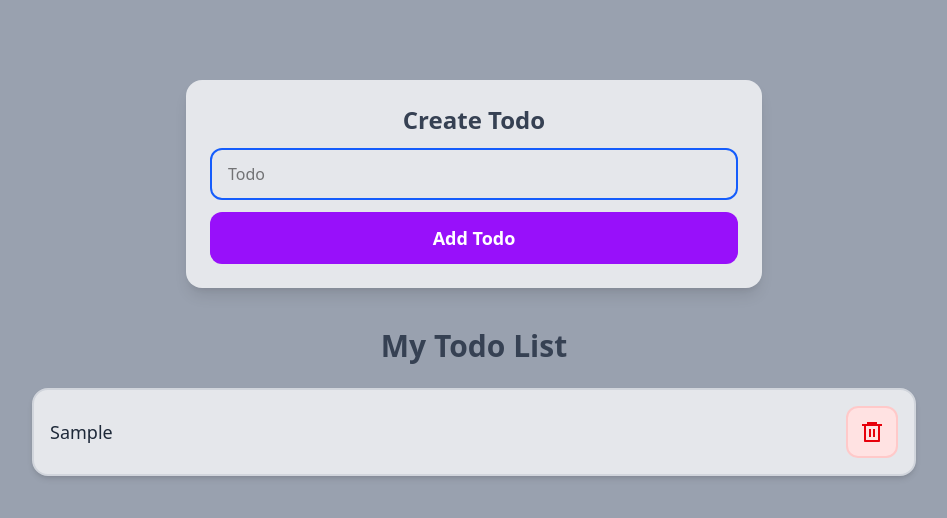
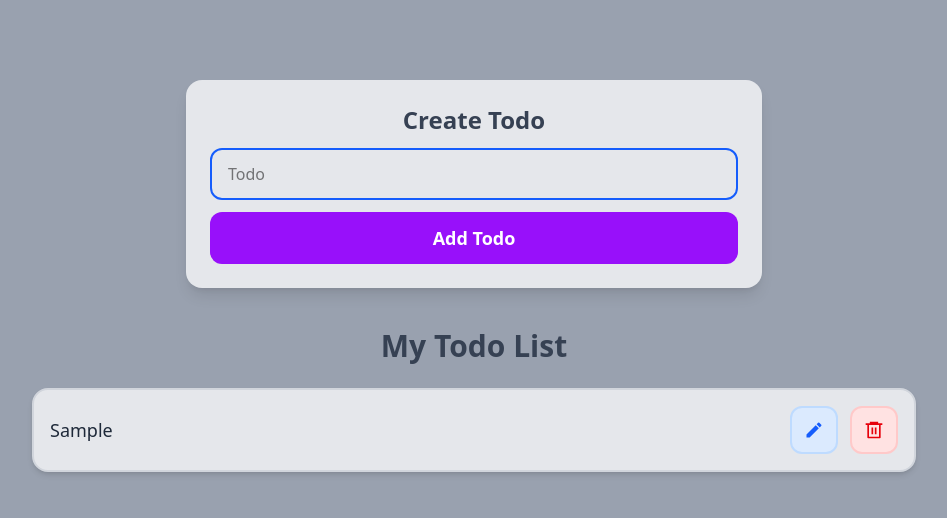
Before and after one commit to alisherwebb/todo-8-dars, a React (Vite) app: page / in a window 1280 px wide. Both pictures are taken after typing "Sample" into the empty fields and a click on the button "Add Todo". Shown: the top 518 px of the page, without its empty margins (166-1113 px from the left). Built offline with nearby package versions, Linux system fonts and the light colour scheme.

Commit message:
yangilanishlar toastlar

```diff
--- a/package.json
+++ b/package.json
@@ -14,6 +14,7 @@
     "@tailwindcss/vite": "^4.1.14",
     "react": "^19.1.1",
     "react-dom": "^19.1.1",
+    "react-hot-toast": "^2.6.0",
     "react-icons": "^5.5.0",
     "react-redux": "^9.2.0",
     "tailwindcss": "^4.1.14",
--- a/src/components/AddTodo.jsx
+++ b/src/components/AddTodo.jsx
@@ -1,6 +1,7 @@
 import React, { useRef } from "react";
 import { useDispatch } from "react-redux";
 import { addTodo } from "../features/todos/todoSlice";
+import toast from "react-hot-toast";
 
 function AddTodo() {
   const inputRef = useRef();
@@ -8,11 +9,15 @@ function AddTodo() {
 
   const handleSubmit = (e) => {
     e.preventDefault();
-    let inputValue = inputRef.current.value.trim();
+    const inputValue = inputRef.current.value.trim();
+
     if (inputValue) {
       dispatch(addTodo(inputValue));
+      toast.success("Yangi todo qo‘shildi!");
+      inputRef.current.value = "";
+    } else {
+      toast.error("Iltimos, todo kiriting!");
     }
-    inputRef.current.value = "";
   };
 
   return (
@@ -40,7 +45,6 @@ function AddTodo() {
         </button>
       </form>
     </div>
-
   );
 }
 
--- a/src/components/TodoList.jsx
+++ b/src/components/TodoList.jsx
@@ -1,14 +1,42 @@
-import React from "react";
+import React, { useState } from "react";
 import { useDispatch, useSelector } from "react-redux";
-import { deleteTodo } from "../features/todos/todoSlice";
+import { deleteTodo, editTodo } from "../features/todos/todoSlice";
 import { RiDeleteBin6Line } from "react-icons/ri";
+import { FaEdit } from "react-icons/fa";
+import toast from "react-hot-toast";
+import { MdEdit } from "react-icons/md";
+
 
 function TodoList() {
   const todos = useSelector((state) => state.todos.todoList);
   const dispatch = useDispatch();
+  const [isModalOpen, setIsModalOpen] = useState(false);
+  const [selectedTodo, setSelectedTodo] = useState(null);
+  const [editedText, setEditedText] = useState("");
+
+  const handleEdit = (todo) => {
+    setSelectedTodo(todo);
+    setEditedText(todo.text);
+    setIsModalOpen(true);
+  };
+
+  const handleSave = () => {
+    if (editedText.trim()) {
+      dispatch(editTodo({ id: selectedTodo.id, text: editedText.trim() }));
+      toast.success("Todo muvaffaqiyatli tahrirlandi!");
+      setIsModalOpen(false);
+    } else {
+      toast.error("Bo‘sh matnni saqlab bo‘lmaydi!");
+    }
+  };
+
+  const handleDelete = (id) => {
+    dispatch(deleteTodo(id));
+    toast.success("Todo o‘chirildi!");
+  };
 
   return (
-    <div className=" max-w-[900px] mx-auto mt-10 w-full">
+    <div className="max-w-[900px] mx-auto mt-10 w-full">
       <div className="mx-2">
         <h2 className="text-3xl font-bold text-center text-gray-700 mb-6 mx-2">
           My Todo List
@@ -21,17 +49,56 @@ function TodoList() {
               className="w-full bg-gray-200 rounded-2xl p-4 shadow-md border-2 border-gray-300 flex justify-between items-center"
             >
               <span className="text-lg text-gray-800">{todo.text}</span>
-              <button
-                onClick={() => dispatch(deleteTodo(todo.id))}
-                type="button"
-                className="p-3 rounded-xl bg-red-100 border-2 border-red-200 text-red-600"
-              >
-                <RiDeleteBin6Line className="text-2xl" />
-              </button>
+              <div className="flex gap-3">
+                <button
+                  onClick={() => handleEdit(todo)}
+                  type="button"
+                  className="p-3 rounded-xl bg-blue-100 border-2 border-blue-200 text-blue-600 hover:bg-blue-200 transition"
+                >
+                  <MdEdit className="text-xl" />
+                </button>
+                <button
+                  onClick={() => handleDelete(todo.id)}
+                  type="button"
+                  className="p-3 rounded-xl bg-red-100 border-2 border-red-200 text-red-600 hover:bg-red-200 transition"
+                >
+                  <RiDeleteBin6Line className="text-xl" />
+                </button>
+              </div>
             </li>
           ))}
         </ul>
       </div>
+      {isModalOpen && (
+        <div className="fixed inset-0 bg-black/40 flex justify-center items-center z-50">
+          <div className="bg-white p-6 rounded-2xl shadow-2xl w-[90%] max-w-md">
+            <h2 className="text-2xl font-bold text-gray-700 mb-4 text-center">
+              Edit Todo
+            </h2>
+            <input
+              type="text"
+              value={editedText}
+              onChange={(e) => setEditedText(e.target.value)}
+              className="w-full border-2 border-gray-300 p-3 rounded-xl mb-5 focus:outline-none focus:ring-2 focus:ring-blue-400"
+              autoFocus
+            />
+            <div className="flex justify-end gap-3">
+              <button
+                onClick={() => setIsModalOpen(false)}
+                className="px-5 py-2 rounded-xl bg-gray-200 text-gray-700 font-semibold hover:bg-gray-300"
+              >
+                Bekor qilish
+              </button>
+              <button
+                onClick={handleSave}
+                className="px-5 py-2 rounded-xl bg-purple-600 text-white font-semibold hover:bg-purple-500"
+              >
+                Saqlash
+              </button>
+            </div>
+          </div>
+        </div>
+      )}
     </div>
   );
 }
--- a/src/features/counter/counterSlice.js
+++ b/src/features/counter/counterSlice.js
@@ -1,21 +1,21 @@
 import { createSlice } from "@reduxjs/toolkit";
 
 const initialState = {
-    value: 0
-}
+  value: 0,
+};
 
 const counterSlice = createSlice({
-    name: "counter",
-    initialState,
-    reducers: {
-        plus: (state)=> {
-            state.value += 1
-        },
-        minus: (state)=> {
-            state.value -= 1
-        }
-    }
-})
+  name: "counter",
+  initialState,
+  reducers: {
+    plus: (state) => {
+      state.value += 1;
+    },
+    minus: (state) => {
+      state.value -= 1;
+    },
+  },
+});
 
-export const {plus, minus} = counterSlice.actions
-export default counterSlice.reducer
+export const { plus, minus } = counterSlice.actions;
+export default counterSlice.reducer;
--- a/src/features/todos/todoSlice.js
+++ b/src/features/todos/todoSlice.js
@@ -1,42 +1,51 @@
 import { createSlice } from "@reduxjs/toolkit";
-import { v4 as uuidv4} from "uuid";
+import { v4 as uuidv4 } from "uuid";
 
-const getLocalStorage = ()=> {
-    const data = localStorage.getItem("todos")
-    if(data) {
-        return JSON.parse(data)
+const getLocalStorage = () => {
+  const data = localStorage.getItem("todos");
+  if (data) {
+    return JSON.parse(data);
   } else {
-        return []
+    return [];
   }
-}
+};
 
 const initialState = {
-    todoList: getLocalStorage()
-}
+  todoList: getLocalStorage(),
+};
 
-const changeLocalStorage =(data)=> {
-    localStorage.setItem("todos", JSON.stringify(data))
-}
+const changeLocalStorage = (data) => {
+  localStorage.setItem("todos", JSON.stringify(data));
+};
 
 const todoSlice = createSlice({
   name: "todos",
   initialState,
   reducers: {
-        addTodo: (state, {payload})=> {
-            state.todoList.push({id: uuidv4(), text: payload, done: false})
-            changeLocalStorage(state.todoList)
-        },
-        deleteTodo: (state, {payload})=> {
-            state.todoList = state.todoList.filter((todo)=> todo.id !== payload);
+    addTodo: (state, { payload }) => {
+      state.todoList.push({ id: uuidv4(), text: payload, done: false });
       changeLocalStorage(state.todoList);
     },
-        changeDone: (state, {payload}) => {
-            const todo = state.todoList.find((todo)=> todo.id == payload)
-            todo.done = !todo.done
-            changeLocalStorage(state.todoList)
+    deleteTodo: (state, { payload }) => {
+      state.todoList = state.todoList.filter((todo) => todo.id !== payload);
+      changeLocalStorage(state.todoList);
+    },
+    changeDone: (state, { payload }) => {
+      const todo = state.todoList.find((todo) => todo.id === payload);
+      if (todo) {
+        todo.done = !todo.done;
+        changeLocalStorage(state.todoList);
       }
-    }
-})
+    },
+    editTodo: (state, { payload }) => {
+      const { id, text } = payload;
+      state.todoList = state.todoList.map((todo) =>
+        todo.id === id ? { ...todo, text } : todo
+      );
+      changeLocalStorage(state.todoList);
+    },
+  },
+});
 
-export const { addTodo, deleteTodo} = todoSlice.actions
-export default todoSlice.reducer
+export const { addTodo, deleteTodo, changeDone, editTodo } = todoSlice.actions;
+export default todoSlice.reducer;
--- a/src/main.jsx
+++ b/src/main.jsx
@@ -3,9 +3,13 @@ import "./index.css";
 import App from "./App.jsx";
 import { Provider } from "react-redux";
 import { store } from "./store/configureStore.js";
+import { Toaster } from "react-hot-toast";
 
 createRoot(document.getElementById("root")).render(
   <Provider store={store}>
-    <App />
+    <>
+      <App />
+      <Toaster />
+    </>
   </Provider>
 );
```
Also changed, not shown: src/store/configureStore.js (+7 -8 lines), 1 other file (tests, documents, lock files or other folders). Lines whose indentation alone changed are shown as unchanged.
